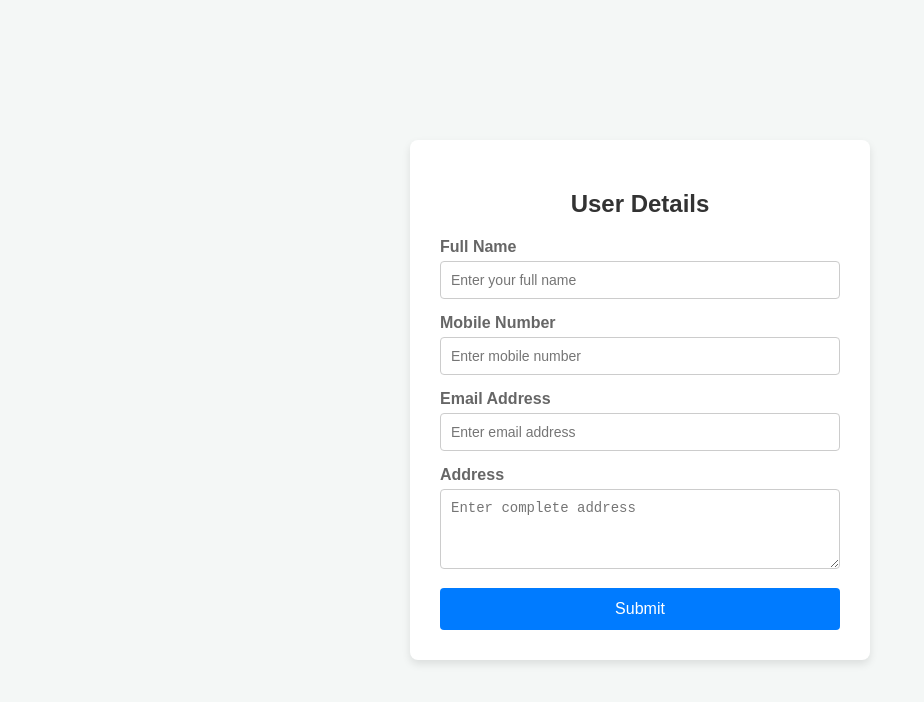
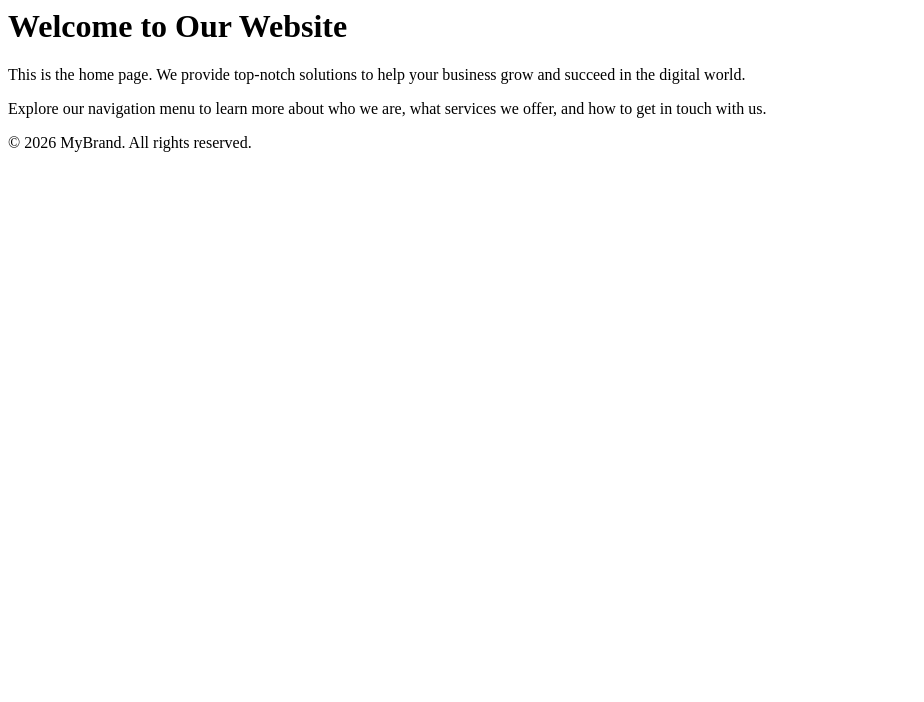
Before and after one commit to Raj26-dev/NodeJs, a website: page Html/index.html in a window 1280 px wide. Shown: the whole page, without its empty margins (0-924 px from the left). Drawn offline with Linux system fonts and the light colour scheme.

Commit message:
node completed

```diff
--- a/Html/index.html
+++ b/Html/index.html
@@ -1,100 +1,14 @@
-<!DOCTYPE html>
-<html lang="en">
-<head>
-  <meta charset="UTF-8">
-  <meta name="viewport" content="width=device-width, initial-scale=1.0">
-  <title>User Registration Form</title>
-  <style>
-    body {
-      font-family: Arial, sans-serif;
-      background-color: #f4f7f6;
-      display: flex;
-      justify-content: center;
-      align-items: center;
-      height: 100vh;
-      margin: 0;
-    }
-    .form-container {
-      background: #ffffff;
-      padding: 30px;
-      border-radius: 8px;
-      box-shadow: 0 4px 8px rgba(0,0,0,0.1);
-      width: 100%;
-      max-width: 400px;
-    }
-    h2 {
-      margin-bottom: 20px;
-      color: #333;
-      text-align: center;
-    }
-    .form-group {
-      margin-bottom: 15px;
-    }
-    label {
-      display: block;
-      margin-bottom: 5px;
-      color: #666;
-      font-weight: bold;
-    }
-    input[type="text"],
-    input[type="tel"],
-    input[type="email"],
-    textarea {
-      width: 100%;
-      padding: 10px;
-      border: 1px solid #ccc;
-      border-radius: 4px;
-      box-sizing: border-box;
-      font-size: 14px;
-    }
-    textarea {
-      resize: vertical;
-      height: 80px;
-    }
-    button {
-      width: 100%;
-      background-color: #007bff;
-      color: white;
-      padding: 12px;
-      border: none;
-      border-radius: 4px;
-      font-size: 16px;
-      cursor: pointer;
-    }
-    button:hover {
-      background-color: #0056b3;
-    }
-  </style>
-</head>
-<body>
 
-  <div class="form-container">
-    <h2>User Details</h2>
-    <!-- The form sends data via POST request to our Express route -->
-    <form action="/api/users" method="POST">
-      <div class="form-group">
-        <label for="name">Full Name</label>
-        <input type="text" id="name" name="name" placeholder="Enter your full name" required>
-      </div>
 
-      <div class="form-group">
-        <label for="mobile">Mobile Number</label>
-        <input type="tel" id="mobile" name="mobile" placeholder="Enter mobile number" required>
-      </div>
+    <main>
+        <h1>Welcome to Our Website</h1>
+        <p>This is the home page. We provide top-notch solutions to help your business grow and succeed in the digital world.</p>
+        <p>Explore our navigation menu to learn more about who we are, what services we offer, and how to get in touch with us.</p>
+    </main>
 
-      <div class="form-group">
-        <label for="email">Email Address</label>
-        <input type="email" id="email" name="email" placeholder="Enter email address" required>
-      </div>
-
-      <div class="form-group">
-        <label for="address">Address</label>
-        <textarea id="address" name="address" placeholder="Enter complete address" required></textarea>
-      </div>
-
-      <button type="submit">Submit</button>
-    </form>
-  </div>
+    <footer>
+        <p>&copy; 2026 MyBrand. All rights reserved.</p>
+    </footer>
 
 </body>
 </html>
--- /dev/null
+++ b/Html/style.css
@@ -0,0 +1,82 @@
+* {
+    margin: 0;
+    padding: 0;
+    box-sizing: border-box;
+}
+
+body {
+    font-family: 'Segoe UI', Tahoma, Geneva, Verdana, sans-serif;
+    line-height: 1.6;
+    color: #333;
+    background-color: #f4f7f6;
+    display: flex;
+    flex-direction: column;
+    min-height: 100vh;
+}
+
+/* --- Header --- */
+header {
+    background-color: #2c3e50;
+    color: #fff;
+    padding: 1rem 2rem;
+    display: flex;
+    justify-content: space-between;
+    align-items: center;
+    box-shadow: 0 2px 5px rgba(0,0,0,0.1);
+}
+
+header .logo {
+    font-size: 1.5rem;
+    font-weight: bold;
+}
+
+nav ul {
+    list-style: none;
+    display: flex;
+    gap: 1.5rem;
+}
+
+nav ul li a {
+    color: #fff;
+    text-decoration: none;
+    font-weight: 500;
+    transition: color 0.3s ease;
+}
+
+nav ul li a:hover,
+nav ul li a.active {
+    color: #1abc9c;
+}
+
+/* --- Main Content --- */
+main {
+    flex: 1;
+    max-width: 900px;
+    width: 90%;
+    margin: 2rem auto;
+    background: #fff;
+    padding: 2.5rem;
+    border-radius: 8px;
+    box-shadow: 0 4px 10px rgba(0,0,0,0.05);
+}
+
+main h1 {
+    color: #2c3e50;
+    margin-bottom: 1rem;
+    font-size: 2rem;
+}
+
+main p {
+    color: #555;
+    margin-bottom: 1rem;
+}
+
+/* --- Footer --- */
+footer {
+    background-color: #2c3e50;
+    color: #fff;
+    text-align: center;
+    padding: 1rem;
+    font-size: 0.9rem;
+    margin-top: auto;
+}
```
Also changed, not shown: Html/about.html (added, +23 -0 lines), Html/contact.html (added, +25 -0 lines), Html/header.html (added, +21 -0 lines), Html/services.html (added, +30 -0 lines), Path-module/path.js (added, +15 -0 lines), Simple-website/website.js (added, +56 -0 lines), Simple-website/websiteWithoutFilePath.js (added, +55 -0 lines).
